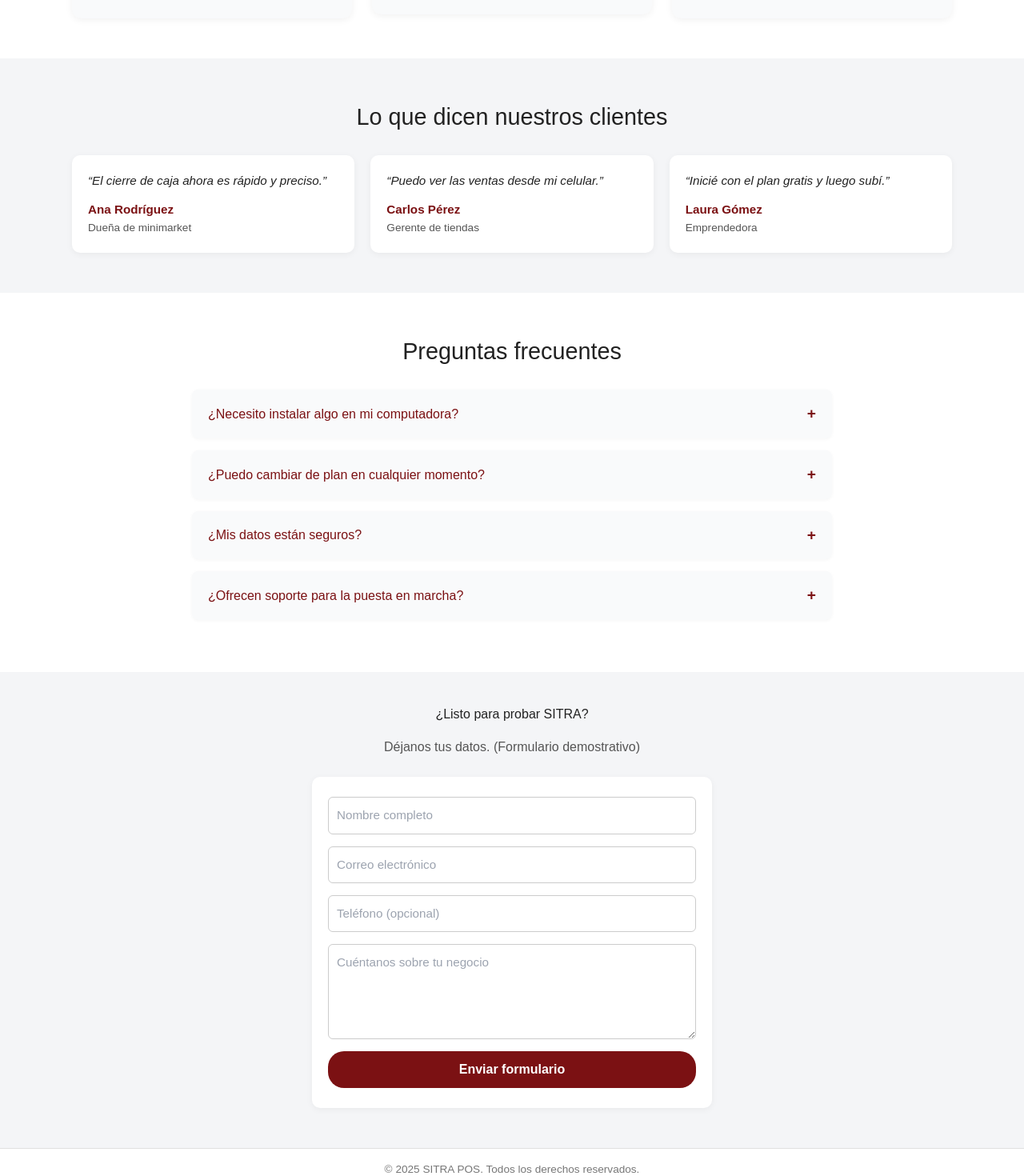
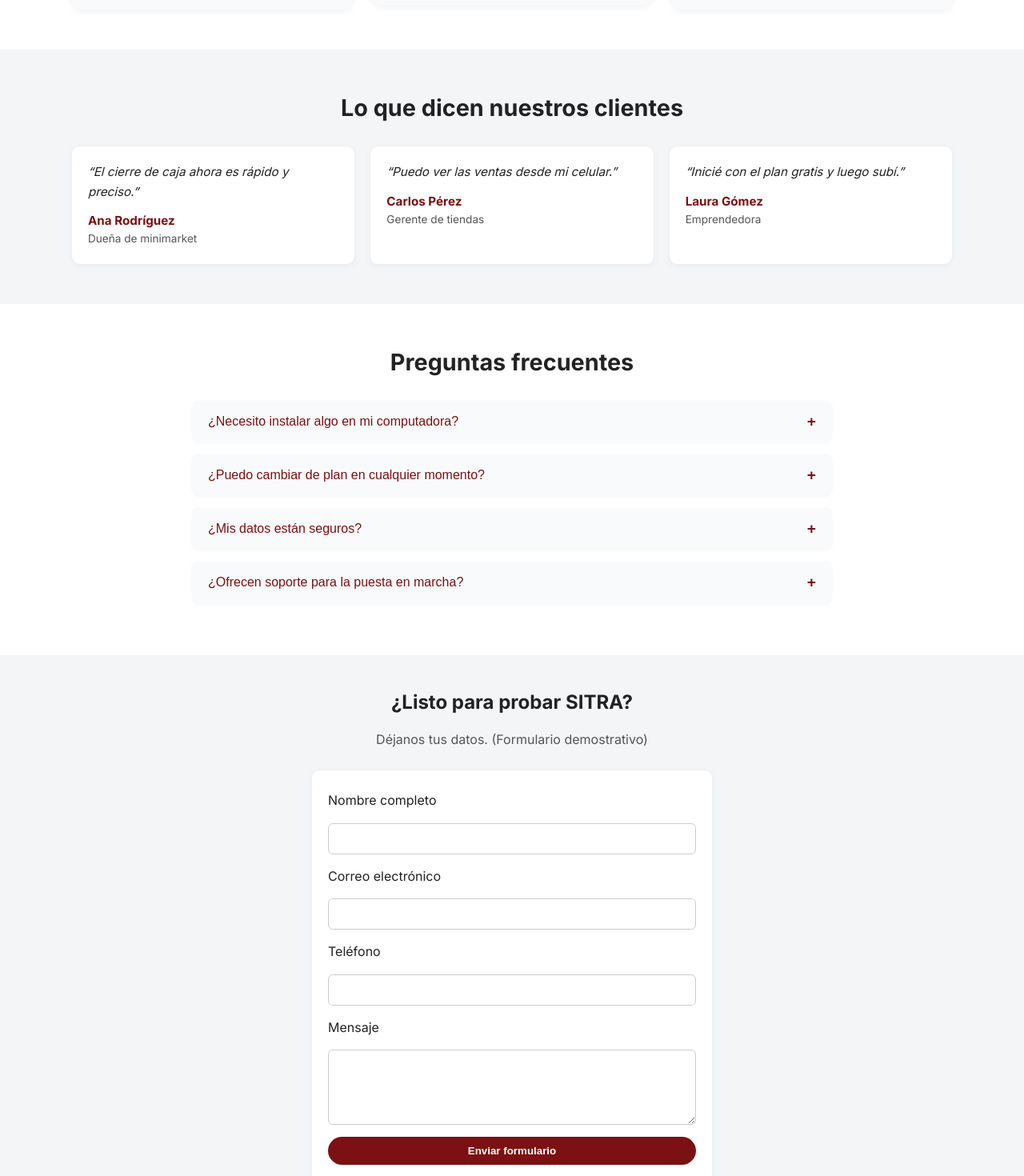
Before and after one commit to Kodake/sitra-landing-app, a React (Vite) app: page / in a window 1280 px wide. Shown: the part 1320-2790 px from the top of the page at 80% size. Built offline with nearby package versions, Linux system fonts and the light colour scheme.

Commit message:
Optimizing the landing page

```diff
--- a/index.html
+++ b/index.html
@@ -1,13 +1,16 @@
-<!doctype html>
+<!DOCTYPE html>
 <html lang="es">
   <head>
-    <meta charset="UTF-8" />
+    <meta charset="utf-8" />
+
+    <meta name="viewport" content="width=device-width, initial-scale=1.0" />
+
+    <title>SITRA &middot; POS para comercios modernos</title>
 
     <!-- Favicon -->
-    <link rel="icon" type="image/svg+xml" href="/vite.svg" />
+    <link rel="icon" type="image/svg+xml" href="/sitra.svg" />
 
     <!-- SEO -->
-    <title>SITRA · POS para comercios modernos</title>
     <meta
       name="description"
       content="SITRA es un sistema de punto de venta (POS) rápido y seguro con inventario, facturación y reportes para tu negocio."
@@ -29,12 +32,17 @@
     <link rel="preconnect" href="https://fonts.googleapis.com" />
     <link rel="preconnect" href="https://fonts.gstatic.com" crossorigin />
     <link
+      rel="preload"
+      as="style"
       href="https://fonts.googleapis.com/css2?family=Inter:wght@400;500;600;700;800&display=swap"
-      rel="stylesheet"
+      onload="this.onload=null;this.rel='stylesheet'"
     />
-
-    <!-- Tailwind CDN (opcional si no usas PostCSS con Tailwind) -->
-    <script src="https://cdn.tailwindcss.com"></script>
+    <noscript>
+      <link
+        rel="stylesheet"
+        href="https://fonts.googleapis.com/css2?family=Inter:wght@400;500;600;700;800&display=swap"
+      />
+    </noscript>
 
     <!-- Custom global styles -->
     <style>
@@ -45,25 +53,13 @@
         scroll-behavior: smooth;
       }
       body {
-        font-family: "Inter", system-ui, -apple-system, Segoe UI, Roboto, Helvetica,
-          Arial, "Apple Color Emoji", "Segoe UI Emoji";
-      }
-      .glass {
-        backdrop-filter: blur(10px);
-        background: rgba(255, 255, 255, 0.08);
-      }
-      .brand-gradient {
-        background-image: linear-gradient(
-          135deg,
-          #06b6d4 0%,
-          #0ea5e9 30%,
-          #6366f1 60%,
-          #8b5cf6 100%
-        );
+        font-family: "Inter", system-ui, -apple-system, Segoe UI, Roboto,
+          Helvetica, Arial, "Apple Color Emoji", "Segoe UI Emoji";
+        color: #222;
+        background-color: #f4f5f7;
+        line-height: 1.6;
       }
     </style>
-
-    <meta name="viewport" content="width=device-width, initial-scale=1.0" />
   </head>
 
   <body>
--- a/src/App.css
+++ b/src/App.css
@@ -3,13 +3,6 @@
   box-sizing: border-box;
   margin: 0;
   padding: 0;
-}
-
-body {
-  font-family: Arial, Helvetica, sans-serif;
-  color: #222;
-  background-color: #f4f5f7;
-  line-height: 1.6;
 }
 
 .header {
@@ -414,10 +407,11 @@ footer {
   text-align: center;
   padding: 15px 0;
   font-size: 0.85rem;
-  color: #777;
+  color: #444;
   background-color: #ffffff;
   border-top: 1px solid #e0e0e0;
 }
+
 
 /* RESPONSIVE */
 @media (max-width: 768px) {
--- a/src/App.tsx
+++ b/src/App.tsx
@@ -1,23 +1,22 @@
 import { useState } from "react";
 import "./App.css";
 
-export default function App() {
-  const [menuOpen, setMenuOpen] = useState(false);
-  const [faqOpen, setFaqOpen] = useState<number | null>(null);
-
-  const toggleFAQ = (index: number) => {
-    setFaqOpen(faqOpen === index ? null : index);
-  };
-
+/* =========================
+   HEADER + HERO
+========================= */
+function Header({
+  menuOpen,
+  setMenuOpen,
+}: {
+  menuOpen: boolean;
+  setMenuOpen: (value: boolean) => void;
+}) {
   return (
-    <>
-      {/* HEADER */}
     <header className="header">
       <div className="container">
         <nav>
           <div className="logo">SITRA POS</div>
 
-            {/* Hamburguesa */}
           <button
             className="hamburger"
             aria-label="Abrir menú"
@@ -60,7 +59,6 @@ export default function App() {
           </ul>
         </nav>
 
-          {/* HERO */}
         <section className="hero">
           <h1>Administra tu negocio con SITRA, tu POS en la nube</h1>
           <p>
@@ -73,8 +71,14 @@ export default function App() {
         </section>
       </div>
     </header>
+  );
+}
 
-      {/* FEATURES */}
+/* =========================
+   FEATURES
+========================= */
+function Features() {
+  return (
     <section id="features">
       <div className="container">
         <h2>¿Por qué elegir SITRA?</h2>
@@ -83,8 +87,7 @@ export default function App() {
           <div className="feature-card">
             <h3>Fácil de usar</h3>
             <p>
-                Interfaz intuitiva para que tu equipo empiece a vender en
-                minutos.
+              Interfaz intuitiva para que tu equipo empiece a vender en minutos.
             </p>
           </div>
 
@@ -111,8 +114,14 @@ export default function App() {
         </div>
       </div>
     </section>
+  );
+}
 
-      {/* PRICING */}
+/* =========================
+   PRICING
+========================= */
+function Pricing() {
+  return (
     <section id="pricing">
       <div className="container">
         <h2>Planes SITRA POS</h2>
@@ -121,7 +130,6 @@ export default function App() {
         </p>
 
         <div className="pricing-grid">
-            {/* Gratis */}
           <div className="plan">
             <h3>Plan Gratis</h3>
             <div className="price">
@@ -137,7 +145,6 @@ export default function App() {
             <button>Empieza gratis</button>
           </div>
 
-            {/* Estándar */}
           <div className="plan popular">
             <h3>Plan Estándar</h3>
             <div className="price">
@@ -154,7 +161,6 @@ export default function App() {
             <button>Elegir Plan Estándar</button>
           </div>
 
-            {/* Premium */}
           <div className="plan">
             <h3>Plan Premium</h3>
             <div className="price">
@@ -173,8 +179,14 @@ export default function App() {
         </div>
       </div>
     </section>
+  );
+}
 
-      {/* TESTIMONIOS */}
+/* =========================
+   TESTIMONIALS
+========================= */
+function Testimonials() {
+  return (
     <section id="testimonials">
       <div className="container">
         <h2>Lo que dicen nuestros clientes</h2>
@@ -202,8 +214,20 @@ export default function App() {
         </div>
       </div>
     </section>
+  );
+}
 
-      {/* FAQ */}
+/* =========================
+   FAQ
+========================= */
+function FAQ() {
+  const [faqOpen, setFaqOpen] = useState<number | null>(null);
+
+  const toggleFAQ = (index: number) => {
+    setFaqOpen(faqOpen === index ? null : index);
+  };
+
+  return (
     <section id="faq">
       <div className="container">
         <h2>Preguntas frecuentes</h2>
@@ -231,10 +255,7 @@ export default function App() {
               key={index}
               className={`faq-item ${faqOpen === index ? "active" : ""}`}
             >
-                <button
-                  className="faq-question"
-                  onClick={() => toggleFAQ(index)}
-                >
+              <button className="faq-question" onClick={() => toggleFAQ(index)}>
                 {item.q}
                 <span className="faq-icon">+</span>
               </button>
@@ -247,8 +268,14 @@ export default function App() {
         </div>
       </div>
     </section>
+  );
+}
 
-      {/* CONTACT */}
+/* =========================
+   CONTACT
+========================= */
+function Contact() {
+  return (
     <section id="contact">
       <div className="container">
         <h2>¿Listo para probar SITRA?</h2>
@@ -256,24 +283,74 @@ export default function App() {
 
         <div className="contact-box">
           <form onSubmit={(e) => e.preventDefault()}>
-              <input type="text" placeholder="Nombre completo" required />
-              <input type="email" placeholder="Correo electrónico" required />
-              <input type="text" placeholder="Teléfono (opcional)" />
-              <textarea
-                rows={4}
-                placeholder="Cuéntanos sobre tu negocio"
+            <label htmlFor="fullName">Nombre completo</label>
+            <input
+              id="fullName"
+              name="fullName"
+              type="text"
+              autoComplete="name"
               required
             />
+
+            <label htmlFor="email">Correo electrónico</label>
+            <input
+              id="email"
+              name="email"
+              type="email"
+              autoComplete="email"
+              required
+            />
+
+            <label htmlFor="phone">Teléfono</label>
+            <input id="phone" name="phone" type="tel" autoComplete="tel" />
+
+            <label htmlFor="message">Mensaje</label>
+            <textarea
+              id="message"
+              name="message"
+              rows={4}
+              autoComplete="off"
+              required
+            />
+
             <button type="submit">Enviar formulario</button>
           </form>
         </div>
       </div>
     </section>
+  );
+}
 
-      {/* FOOTER */}
+/* =========================
+   FOOTER
+========================= */
+function Footer() {
+  return (
     <footer>
       © {new Date().getFullYear()} SITRA POS. Todos los derechos reservados.
     </footer>
+  );
+}
+
+/* =========================
+   APP
+========================= */
+export default function App() {
+  const [menuOpen, setMenuOpen] = useState(false);
+
+  return (
+    <>
+      <Header menuOpen={menuOpen} setMenuOpen={setMenuOpen} />
+
+      <main>
+        <Features />
+        <Pricing />
+        <Testimonials />
+        <FAQ />
+        <Contact />
+      </main>
+
+      <Footer />
     </>
   );
 }
```
Also changed, not shown: public/robots.txt (added), public/small-logo.svg (added). Lines whose indentation alone changed are shown as unchanged.
